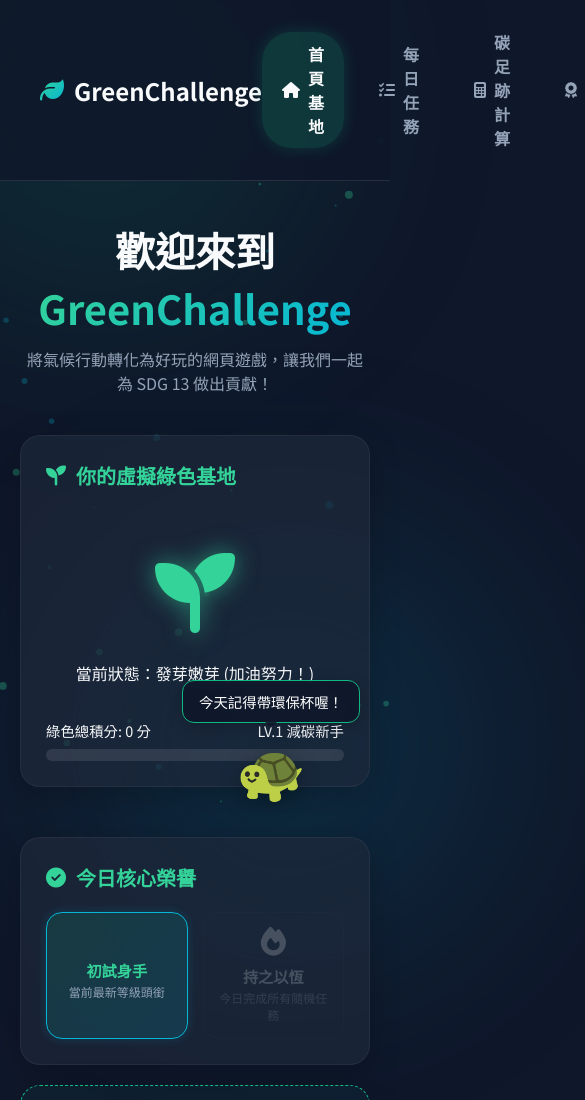
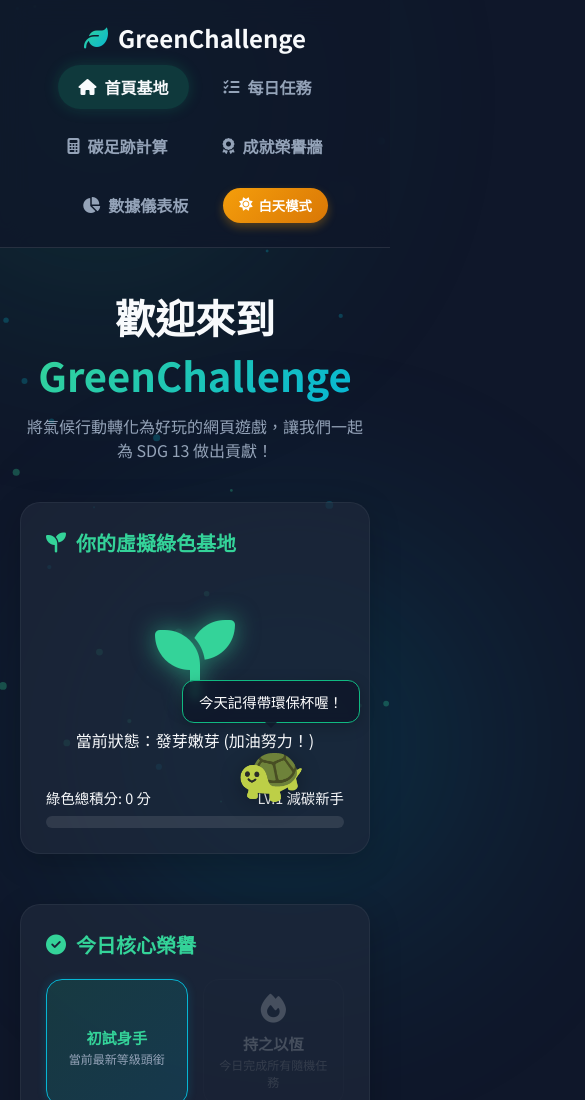
Before and after one commit to jamie08120812-star/GreenChallenge, a plain HTML site: page index.html in a window 390 px wide. Shown: the top 1100 px of the page, 585 px wide, since content can reach past the window. Drawn offline with nearby package versions, Linux system fonts and the light colour scheme.

Commit message:
Add files via upload

```diff
--- a/style.css
+++ b/style.css
@@ -180,3 +180,18 @@ footer { text-align: center; padding: 30px; color: var(--text-muted); font-size:
 @keyframes pulseGlow { 0%, 100% { box-shadow: 0 0 10px rgba(6, 182, 212, 0.2); } 50% { box-shadow: 0 0 20px rgba(6, 182, 212, 0.5); } }
 @keyframes petFloat { 0%, 100% { transform: translateY(0); } 50% { transform: translateY(-8px); } }
 .btn-action-sm { margin-top: 10px; background: rgba(6, 182, 212, 0.2); border: 1px solid var(--accent-blue); color: var(--text-light); padding: 4px 10px; font-size: 0.75rem; border-radius: 6px; cursor: pointer; }
+
+/* 當螢幕小於 768px 時的手機版樣式 */
+@media (max-width: 768px) {
+    .navbar {
+        flex-direction: column; /* 讓導覽列變直向排列 */
+        gap: 10px;
+    }
+    .nav-links {
+        flex-wrap: wrap; /* 讓按鈕可以自動折行 */
+        justify-content: center;
+    }
+    .grid-2 {
+        grid-template-columns: 1fr; /* 雙欄版面變成單欄一條龍 */
+    }
+}
```
